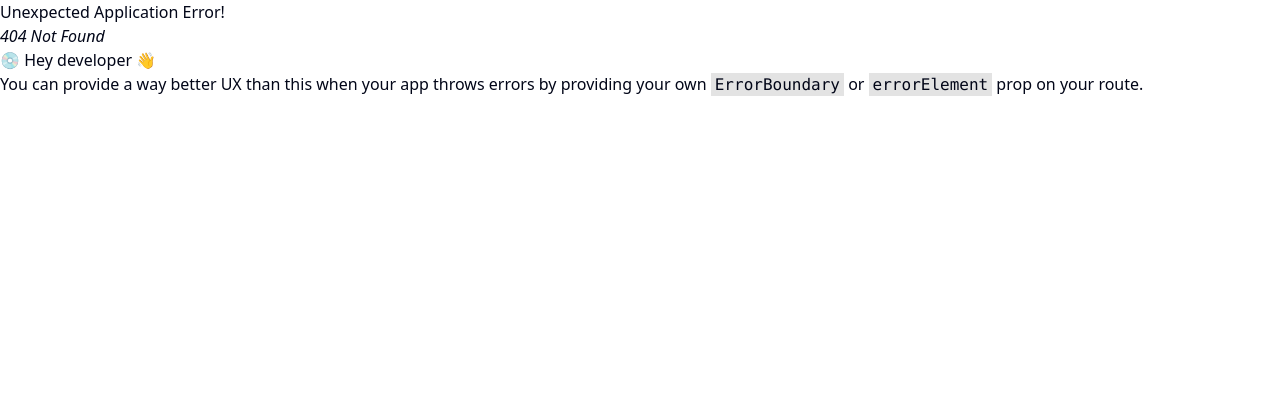
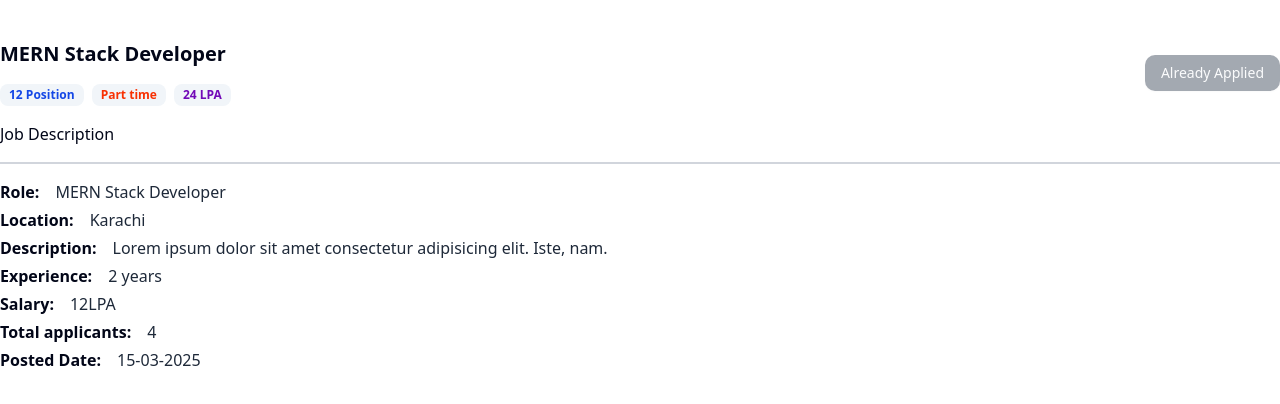
Before and after one commit to ZainHanif29/job-portal, a React (Vite) app in the folder client/: page /description/1 in a window 1280 px wide. Before the commit this address had no page. Shown: the top 404 px of the page. Built offline with nearby package versions, Linux system fonts and the light colour scheme.

Commit message:
job description page

```diff
--- a/client/src/App.jsx
+++ b/client/src/App.jsx
@@ -6,6 +6,7 @@
 import Job from "./pages/main/job";
 import Browse from "./pages/main/browse";
 import Profile from "./pages/main/profile";
+import JobDescription from "./pages/main/job-description";
 
 function App() {
   const appRouter = createBrowserRouter([
@@ -13,6 +14,7 @@
     { path: "/job", element: <Job /> },
     { path: "/browse", element: <Browse /> },
     { path: "/profile", element: <Profile /> },
+    { path: "/description/:id", element: <JobDescription /> },
     { path: "/login", element: <Login /> },
     { path: "/signup", element: <Signup /> },
   ]);
--- a/client/src/components/job-card.jsx
+++ b/client/src/components/job-card.jsx
@@ -4,8 +4,11 @@
 import { Avatar, AvatarImage } from "./ui/avatar";
 import logo from "/company-logo.png";
 import { Badge } from "./ui/badge";
+import { useNavigate } from "react-router-dom";
 
 const JobCard = () => {
+  const navigate = useNavigate();
+  const jobId = "JOB_ID:0000";
   return (
     <div className="p-5 rounded-md shadow-xl bg-white border border-gray-100">
       <div className="flex items-center justify-between">
@@ -45,7 +48,12 @@
         </Badge>
       </div>
       <div className="flex items-center gap-4 mt-4">
-        <Button variant="outline">Details</Button>
+        <Button
+          variant="outline"
+          onClick={() => navigate(`/description/${jobId}`)}
+        >
+          Details
+        </Button>
         <Button className="bg-[#7209b7]">Save For Later</Button>
       </div>
     </div>
--- /dev/null
+++ b/client/src/pages/main/job-description.jsx
@@ -0,0 +1,77 @@
+import { Badge } from "@/components/ui/badge";
+import { Button } from "@/components/ui/button";
+import React from "react";
+
+const JobDescription = () => {
+  const isApplied = true;
+  return (
+    <div className="max-w-7xl mx-auto my-10">
+      <div className="flex items-center justify-between">
+        <div>
+          <h1 className="font-bold text-xl">MERN Stack Developer</h1>
+          <div className="flex items-center gap-2 mt-4">
+            <Badge className="text-blue-700 font-bold" variant="secondary">
+              12 Position
+            </Badge>
+            <Badge className="text-[#f83002] font-bold" variant="secondary">
+              Part time
+            </Badge>
+            <Badge className="text-[#7209b7] font-bold" variant="secondary">
+              24 LPA
+            </Badge>
+          </div>
+        </div>
+        <Button
+          onClick={() => {
+            console.log("Click");
+          }}
+          disabled={isApplied}
+          className={`rounded-lg ${
+            isApplied
+              ? "bg-gray-600 cursor-not-allowed"
+              : "bg-[#7209b7] hover:bg-[#5f32ad]"
+          }`}
+        >
+          {isApplied ? "Already Applied" : "Apply Now"}
+        </Button>
+      </div>
+      <h1 className="border-b-2 border-b-gray-300 py-4">Job Description</h1>
+      <div className="my-4">
+        <h1 className="font-bold my-1">
+          Role:
+          <span className="pl-4 font-normal text-gray-800">
+            MERN Stack Developer
+          </span>
+        </h1>
+        <h1 className="font-bold my-1">
+          Location:
+          <span className="pl-4 font-normal text-gray-800">Karachi</span>
+        </h1>
+        <h1 className="font-bold my-1">
+          Description:
+          <span className="pl-4 font-normal text-gray-800">
+            Lorem ipsum dolor sit amet consectetur adipisicing elit. Iste, nam.
+          </span>
+        </h1>
+        <h1 className="font-bold my-1">
+          Experience:
+          <span className="pl-4 font-normal text-gray-800">2 years</span>
+        </h1>
+        <h1 className="font-bold my-1">
+          Salary:
+          <span className="pl-4 font-normal text-gray-800">12LPA</span>
+        </h1>
+        <h1 className="font-bold my-1">
+          Total applicants:
+          <span className="pl-4 font-normal text-gray-800">4</span>
+        </h1>
+        <h1 className="font-bold my-1">
+          Posted Date:
+          <span className="pl-4 font-normal text-gray-800">15-03-2025</span>
+        </h1>
+      </div>
+    </div>
+  );
+};
+
+export default JobDescription;
```
